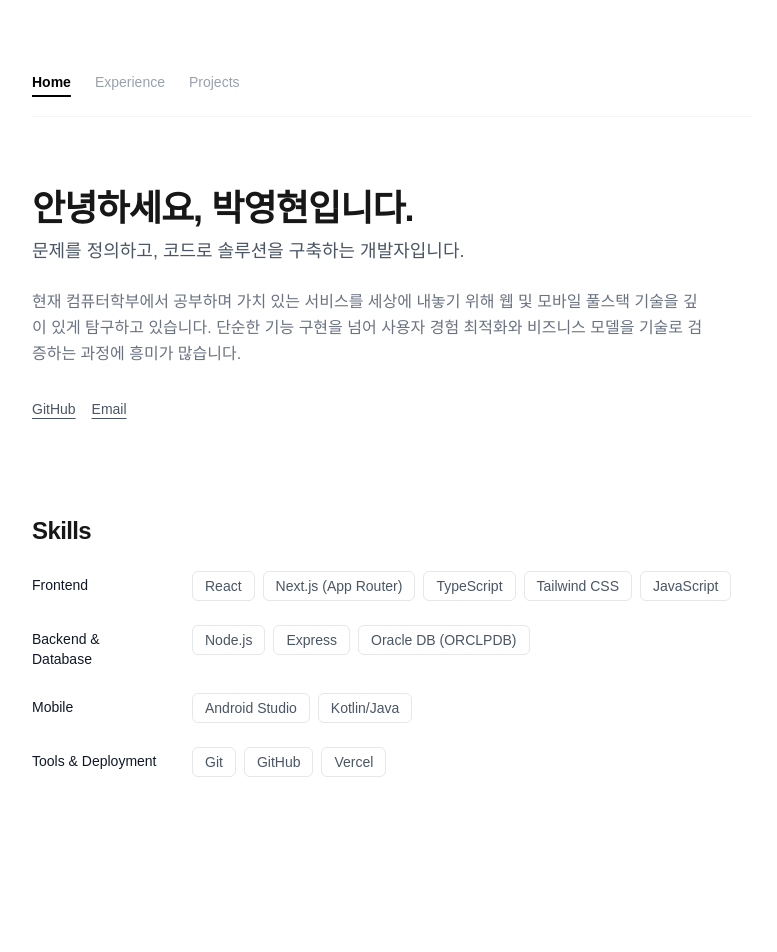
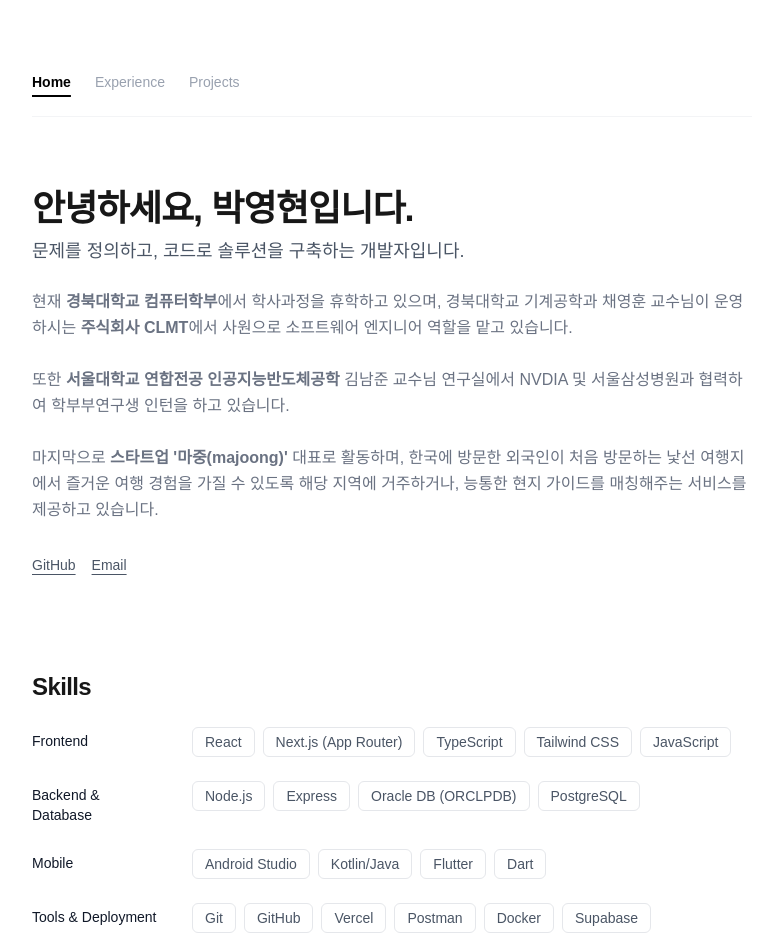
Before and after one commit to ololol125/my-portfolio-site, a Next.js app: page / in a window 1280 px wide. Shown: the top 952 px of the page, without its empty margins (248-1025 px from the left). Before the commit the page ends 825 px from the top, so only its background shows below. Built offline with nearby package versions, Linux system fonts and the light colour scheme.

Commit message:
feat: skiils 내용 추가

```diff
--- a/src/components/Hero.tsx
+++ b/src/components/Hero.tsx
@@ -14,11 +14,20 @@ export default function Hero() {
       </div>
 
       {/* 짧은 자기소개 글 */}
-      <p className="text-base text-gray-500 dark:text-gray-400 leading-relaxed max-w-2xl">
-        현재 컴퓨터학부에서 공부하며 가치 있는 서비스를 세상에 내놓기 위해 웹 및
-        모바일 풀스택 기술을 깊이 있게 탐구하고 있습니다. 단순한 기능 구현을
-        넘어 사용자 경험 최적화와 비즈니스 모델을 기술로 검증하는 과정에 흥미가
-        많습니다.
+      <p className="text-base text-gray-500 dark:text-gray-400 leading-relaxed max-w-2x1">
+        현재 <strong>경북대학교 컴퓨터학부</strong>에서 학사과정을 휴학하고
+        있으며, 경북대학교 기계공학과 채영훈 교수님이 운영하시는{" "}
+        <strong>주식회사 CLMT</strong>에서 사원으로 소프트웨어 엔지니어 역할을
+        맡고 있습니다. <br></br>
+        <br></br>
+        또한 <strong>서울대학교 연합전공 인공지능반도체공학</strong> 김남준
+        교수님 연구실에서 NVDIA 및 서울삼성병원과 협력하여 학부부연구생 인턴을
+        하고 있습니다. <br></br>
+        <br></br>
+        마지막으로 <strong>스타트업 '마중(majoong)'</strong> 대표로 활동하며,
+        한국에 방문한 외국인이 처음 방문하는 낯선 여행지에서 즐거운 여행 경험을
+        가질 수 있도록 해당 지역에 거주하거나, 능통한 현지 가이드를 매칭해주는
+        서비스를 제공하고 있습니다.
       </p>
 
       {/* 연락처 및 소셜 링크 */}
--- a/src/data/skills.ts
+++ b/src/data/skills.ts
@@ -16,14 +16,14 @@ export const SKILLS_DATA: SkillCategory[] = [
   },
   {
     category: "Backend & Database",
-    skills: ["Node.js", "Express", "Oracle DB (ORCLPDB)"],
+    skills: ["Node.js", "Express", "Oracle DB (ORCLPDB)", "PostgreSQL"],
   },
   {
     category: "Mobile",
-    skills: ["Android Studio", "Kotlin/Java"],
+    skills: ["Android Studio", "Kotlin/Java", "Flutter", "Dart"],
   },
   {
     category: "Tools & Deployment",
-    skills: ["Git", "GitHub", "Vercel"],
+    skills: ["Git", "GitHub", "Vercel", "Postman", "Docker", "Supabase"],
   },
 ];
```
